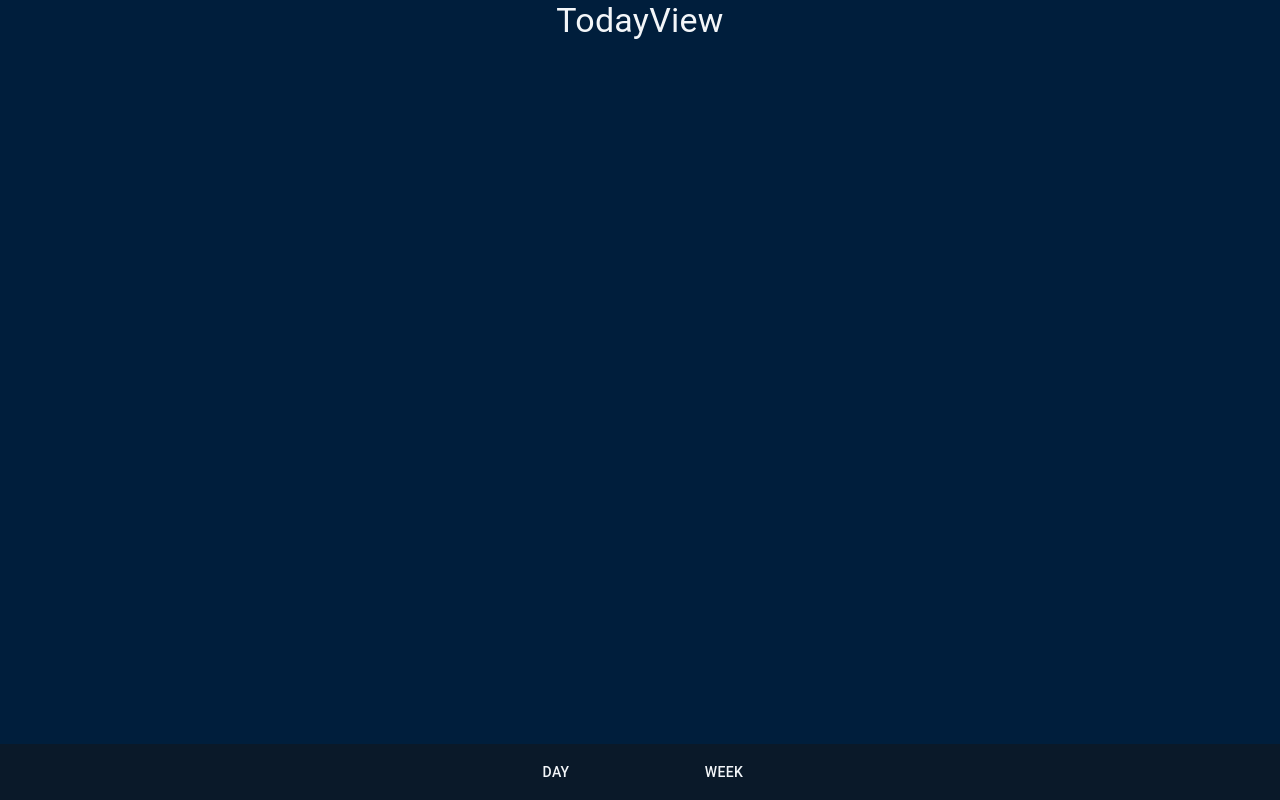
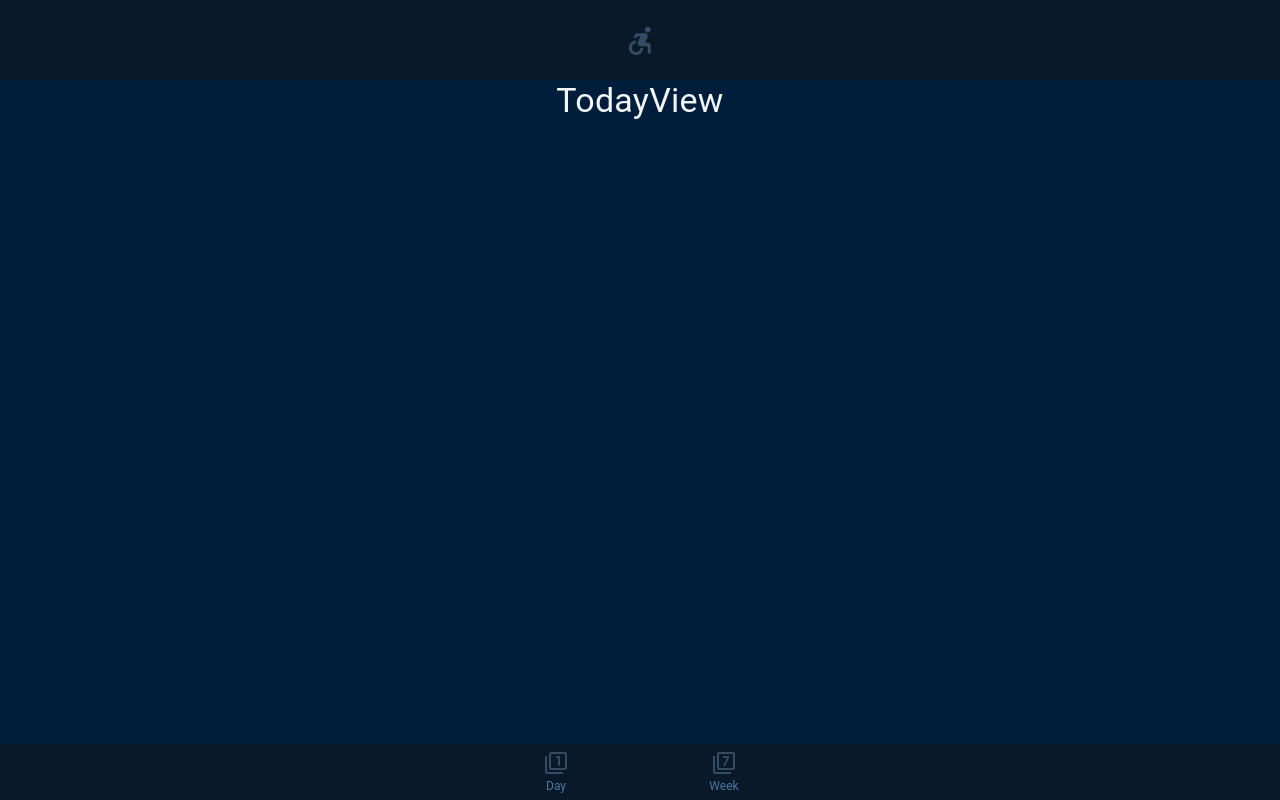
Before and after one commit to Gromzi/mui_weather_app, a React (Vite) app: page / in a window 1280 px wide. Built offline with nearby package versions, Linux system fonts and the light colour scheme.

Commit message:
Fix theming, add icons and add upper nav bar

```diff
--- a/package.json
+++ b/package.json
@@ -12,6 +12,7 @@
     "@emotion/react": "^11.10.6",
     "@emotion/styled": "^11.10.6",
     "@fontsource/roboto": "^4.5.8",
+    "@mui/icons-material": "^5.11.11",
     "@mui/material": "^5.11.13",
     "react": "^18.2.0",
     "react-dom": "^18.2.0"
--- a/src/App.tsx
+++ b/src/App.tsx
@@ -2,15 +2,32 @@ import './styles/main.scss'
 import TodayView from './views/TodayView'
 import WeekView from './views/WeekView'
 import NavigationBar from './components/NavigationBar'
+import { Box } from '@mui/material'
+import UpperNavBar from './components/UpperNavBar'
 
 function App() {
   return (
-    <div className="appContainer">
+    // <div
+    //   className="appContainer"
+    //   style={{ backgroundColor: 'primary.main' }}
+    // >
+    //   <TodayView />
+    //   <WeekView />
+
+    //   <NavigationBar />
+    // </div>
+
+    <Box
+      className="appContainer"
+      sx={{ backgroundColor: 'primary.main' }}
+    >
+      <UpperNavBar />
+
       <TodayView />
       <WeekView />
 
       <NavigationBar />
-    </div>
+    </Box>
   )
 }
 
--- a/src/components/NavigationBar.tsx
+++ b/src/components/NavigationBar.tsx
@@ -2,36 +2,38 @@ import {
   BottomNavigation,
   BottomNavigationAction,
   Typography,
+  withTheme,
 } from '@mui/material'
+import Filter1RoundedIcon from '@mui/icons-material/Filter1Rounded'
+import Filter7Icon from '@mui/icons-material/Filter7'
 
 const NavigationBar = () => {
   return (
     <BottomNavigation
+      showLabels
       sx={{
-        bgcolor: '#0a1929',
-        '& .Mui-selected': {
-          '& .MuiBottomNavigationAction-label': {
-            fontSize: (theme) => theme.typography.caption,
-            transition: 'none',
-            fontWeight: 'bold',
-            lineHeight: '20px',
-          },
-          '& .MuiSvgIcon-root, & .MuiBottomNavigationAction-label': {
-            color: (theme) => theme.palette.secondary.main,
-          },
-        },
+        backgroundColor: 'secondary.main',
       }}
       value={undefined}
       onChange={() => {}}
     >
       <BottomNavigationAction
-        label="Test"
+        label="Day"
         href="#today"
-        icon={<Typography variant="button">Day</Typography>}
+        // icon={<Typography variant="button">Day</Typography>}
+        icon={
+          <Filter1RoundedIcon
+            sx={{ color: 'primary.light', mb: 0.5 }}
+          />
+        }
       />
       <BottomNavigationAction
+        label="Week"
         href="#week"
-        icon={<Typography variant="button">Week</Typography>}
+        // icon={<Typography variant="button">Week</Typography>}
+        icon={
+          <Filter7Icon sx={{ color: 'primary.light', mb: 0.5 }} />
+        }
       />
     </BottomNavigation>
   )
--- /dev/null
+++ b/src/components/UpperNavBar.tsx
@@ -0,0 +1,29 @@
+import { Box } from '@mui/material'
+import AccessibleForwardIcon from '@mui/icons-material/AccessibleForward'
+
+const UpperNavBar = () => {
+  return (
+    <Box
+      sx={{
+        display: 'flex',
+        justifyContent: 'center',
+        alignItems: 'center',
+        position: 'fixed',
+        width: '100%',
+        height: '10%',
+        top: 0,
+        backgroundColor: 'secondary.main',
+      }}
+    >
+      <AccessibleForwardIcon
+        fontSize="large"
+        sx={{ color: 'primary.light' }}
+        onClick={() => {
+          console.log('Accesibility mode')
+        }}
+      />
+    </Box>
+  )
+}
+
+export default UpperNavBar
--- a/src/main.tsx
+++ b/src/main.tsx
@@ -18,7 +18,12 @@ const theme = createTheme({
     },
     text: {
       primary: '#f3f6f9',
-      secondary: '#f3f6f9',
+      secondary: '#4c76a0',
+    },
+  },
+  typography: {
+    allVariants: {
+      color: '#f3f6f9',
     },
   },
 })
--- a/src/styles/_todayView.scss
+++ b/src/styles/_todayView.scss
@@ -1,5 +1,4 @@
 .container {
-  height: inherit;
   min-width: 100%;
   min-height: 100%;
 
--- a/src/styles/_weekView.scss
+++ b/src/styles/_weekView.scss
@@ -1,5 +1,4 @@
 .container {
-  height: inherit;
   min-width: 100%;
   min-height: 100%;
 
--- a/src/styles/main.scss
+++ b/src/styles/main.scss
@@ -22,7 +22,6 @@ body,
 .appContainer {
   height: 100svh;
   width: 100vw;
-  background-color: $primary-color;
 }
 
 .appContainer {
--- a/src/views/TodayView.tsx
+++ b/src/views/TodayView.tsx
@@ -1,13 +1,13 @@
-import { Typography } from '@mui/material'
+import { Box, Typography } from '@mui/material'
 import '../styles/_todayView.scss'
 
 const TodayView = () => {
   return (
-    <div className="container" id="today">
-      <Typography variant="h4" align="center" color={'#f3f6f9'}>
+    <Box className="container" id="today">
+      <Typography variant="h4" align="center" sx={{ pt: 10 }}>
         TodayView
       </Typography>
-    </div>
+    </Box>
   )
 }
 
--- a/src/views/WeekView.tsx
+++ b/src/views/WeekView.tsx
@@ -1,13 +1,13 @@
-import { Typography } from '@mui/material'
+import { Box, Typography } from '@mui/material'
 import '../styles/_weekView.scss'
 
 const WeekView = () => {
   return (
-    <div className="container" id="week">
-      <Typography variant="h4" align="center" color={'#f3f6f9'}>
+    <Box className="container" id="week">
+      <Typography variant="h4" align="center" sx={{ pt: 10 }}>
         WeekView
       </Typography>
-    </div>
+    </Box>
   )
 }
 
```
Also changed, not shown: 1 other file (tests, documents, lock files or other folders).
